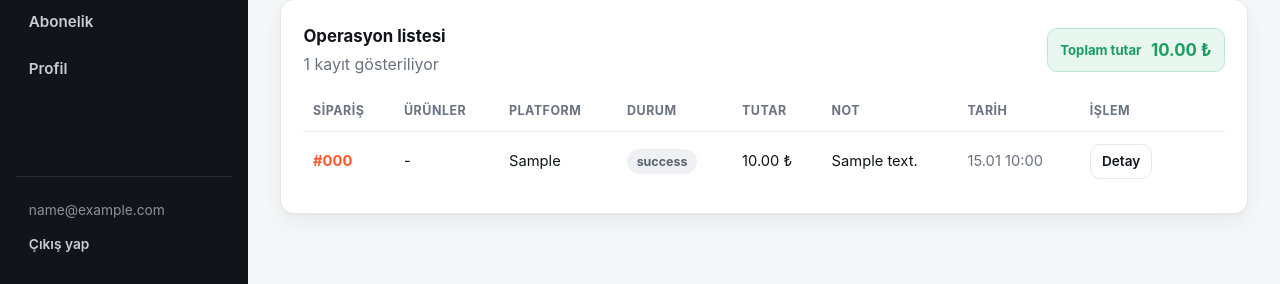
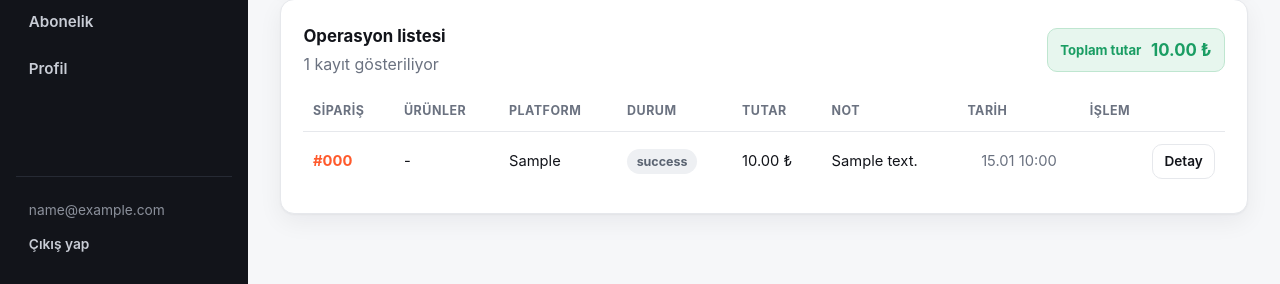
Before and after one commit to canakboyraz/siparisgeldi, a Flask app: page /panel/aktif-siparisler in a window 1280 px wide. Shown: the part 516-800 px from the top of the page. Run offline with Flask 3, Linux system fonts and the light colour scheme; a user stored in the database is signed in; tables that the repository leaves empty hold one stand-in row (values such as "Sample post"); data that the repository does not hold is empty.

Commit message:
Aktif siparisler tarih ve islem hizasini duzelt

```diff
--- a/static/css/style.css
+++ b/static/css/style.css
@@ -257,7 +257,10 @@ footer{border-top:1px solid var(--line);padding:2rem 0;color:var(--muted);font-s
 .row-alert td:first-child{border-left:3px solid var(--red)}
 .note-cell{max-width:320px;white-space:nowrap;overflow:hidden;text-overflow:ellipsis}
 .items-cell{max-width:280px;white-space:normal;line-height:1.35}
-.action-cell{min-width:112px;white-space:nowrap}
+.action-cell{min-width:112px;white-space:nowrap;text-align:center;vertical-align:middle}
+.action-cell form,.action-cell .btn{display:inline-flex;justify-content:center}
+.date-cell{text-align:center;white-space:nowrap;vertical-align:middle}
+.mobile-active-table .action-cell{text-align:right}
 .action-cell form{margin:0}
 .table-link{color:var(--brand);font-weight:800}
 .table-link:hover{text-decoration:underline}
@@ -552,6 +555,7 @@ footer{border-top:1px solid var(--line);padding:2rem 0;color:var(--muted);font-s
   .mobile-active-table td:nth-child(6)::before{content:"Not"}
   .mobile-active-table td:nth-child(7)::before{content:"Tarih"}
   .mobile-active-table td:nth-child(8)::before{content:"Islem"}
+  .mobile-active-table .date-cell{text-align:right}
   .card table.mobile-orders-table td:empty::after,
   .card table.mobile-active-table td:empty::after{content:"-";color:var(--muted)}
   .note-cell{max-width:none;text-align:right;white-space:normal;overflow:visible;text-overflow:clip}
--- a/templates/dashboard/active_orders.html
+++ b/templates/dashboard/active_orders.html
@@ -120,7 +120,7 @@
         <td data-label="Durum"><span class="badge {{ status_color(o.status) }}">{{ status_label(o.status) }}</span></td>
         <td>{{ '%.2f'|format(o.total_price or 0) }} ₺</td>
         <td class="note-cell">{{ o.customer_note or '—' }}</td>
-        <td class="muted">{{ o.created_at.strftime('%d.%m %H:%M') if o.created_at else '—' }}</td>
+        <td data-label="Tarih" class="muted date-cell">{{ o.created_at.strftime('%d.%m %H:%M') if o.created_at else '—' }}</td>
         <td data-label="İşlem" class="action-cell">
           {% if row.quick_action %}
           <form method="post" action="{{ url_for(row.quick_action.endpoint, order_id=o.id) }}" onsubmit="this.querySelector('button').disabled=true;">
```
